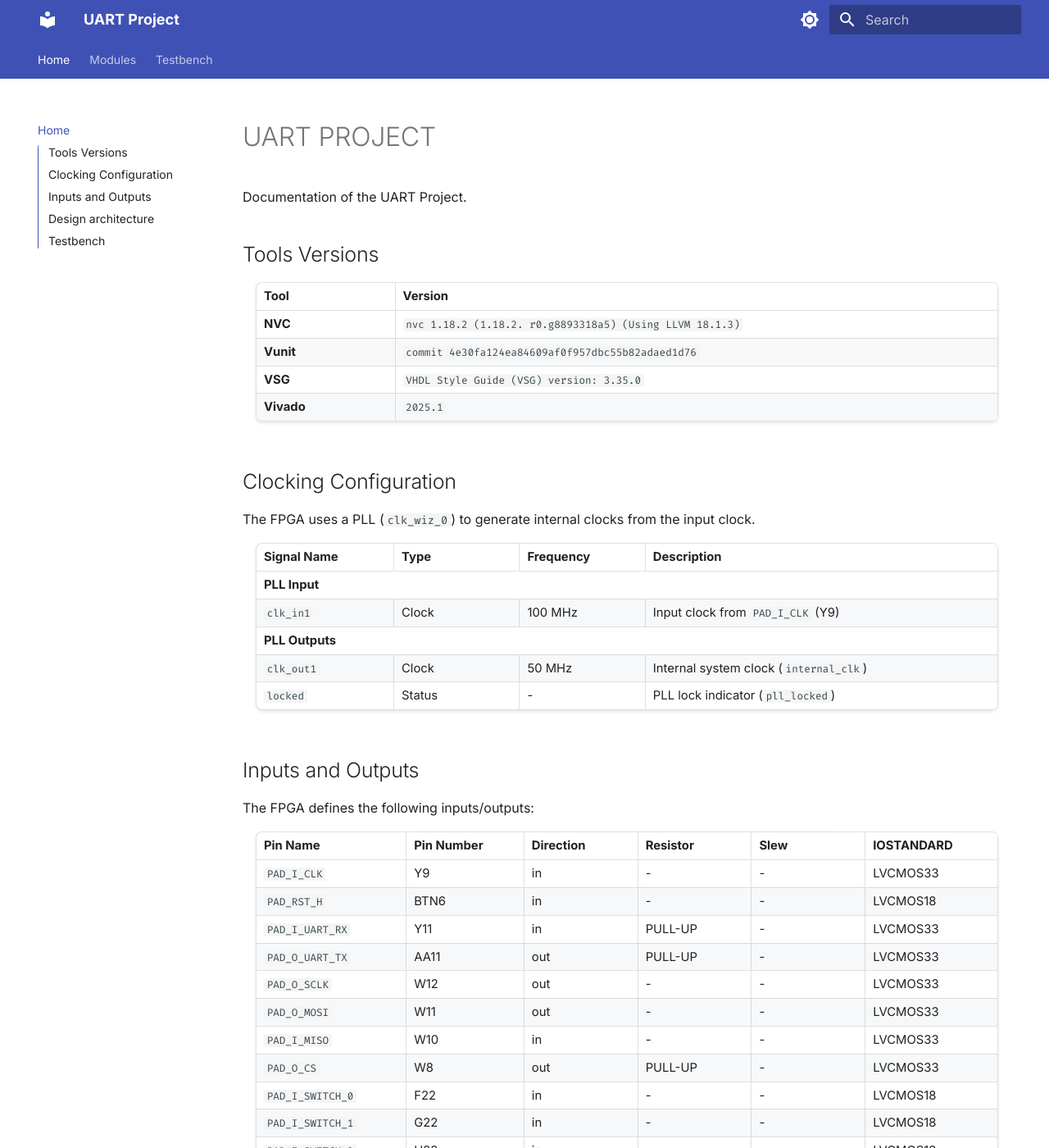
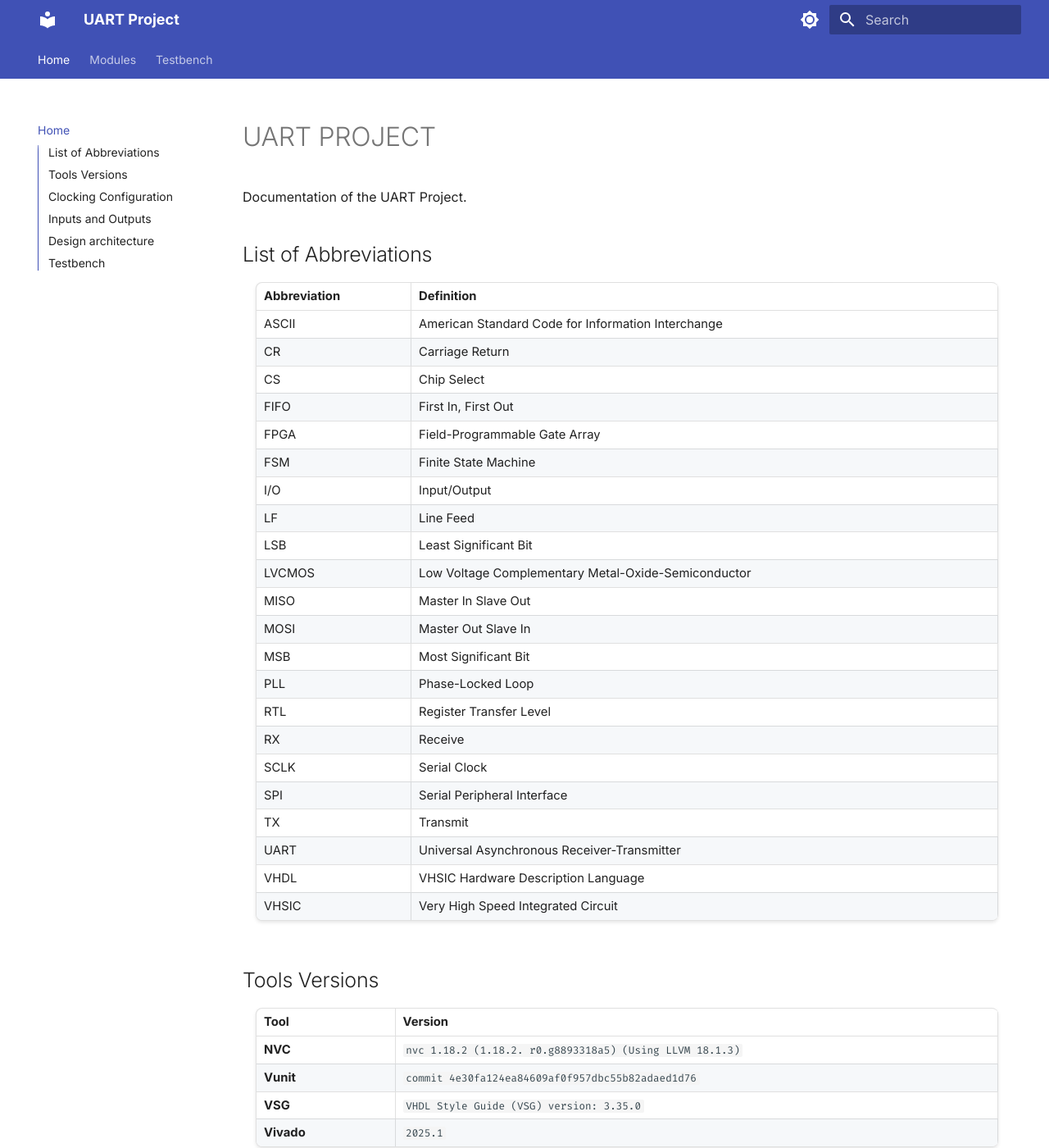
Before and after one commit to CharrierTim/uart, an MkDocs documentation site: the page built from docs/index.md, in a window 1280 px wide and 1400 px high. Shown: the whole window at 82% size. Built offline with MkDocs 1.6.1 and Material for MkDocs 9.7.7, drawn with Linux system fonts in a browser that asks for light colours.

Commit message:
docs: add list of abbreviations

```diff
--- a/docs/index.md
+++ b/docs/index.md
@@ -1,6 +1,33 @@
 # UART PROJECT
 
 Documentation of the UART Project.
+
+## List of Abbreviations
+
+| Abbreviation | Definition                                          |
+| ------------ | --------------------------------------------------- |
+| ASCII        | American Standard Code for Information Interchange  |
+| CR           | Carriage Return                                     |
+| CS           | Chip Select                                         |
+| FIFO         | First In, First Out                                 |
+| FPGA         | Field-Programmable Gate Array                       |
+| FSM          | Finite State Machine                                |
+| I/O          | Input/Output                                        |
+| LF           | Line Feed                                           |
+| LSB          | Least Significant Bit                               |
+| LVCMOS       | Low Voltage Complementary Metal-Oxide-Semiconductor |
+| MISO         | Master In Slave Out                                 |
+| MOSI         | Master Out Slave In                                 |
+| MSB          | Most Significant Bit                                |
+| PLL          | Phase-Locked Loop                                   |
+| RTL          | Register Transfer Level                             |
+| RX           | Receive                                             |
+| SCLK         | Serial Clock                                        |
+| SPI          | Serial Peripheral Interface                         |
+| TX           | Transmit                                            |
+| UART         | Universal Asynchronous Receiver-Transmitter         |
+| VHDL         | VHSIC Hardware Description Language                 |
+| VHSIC        | Very High Speed Integrated Circuit                  |
 
 ## Tools Versions
 
```
